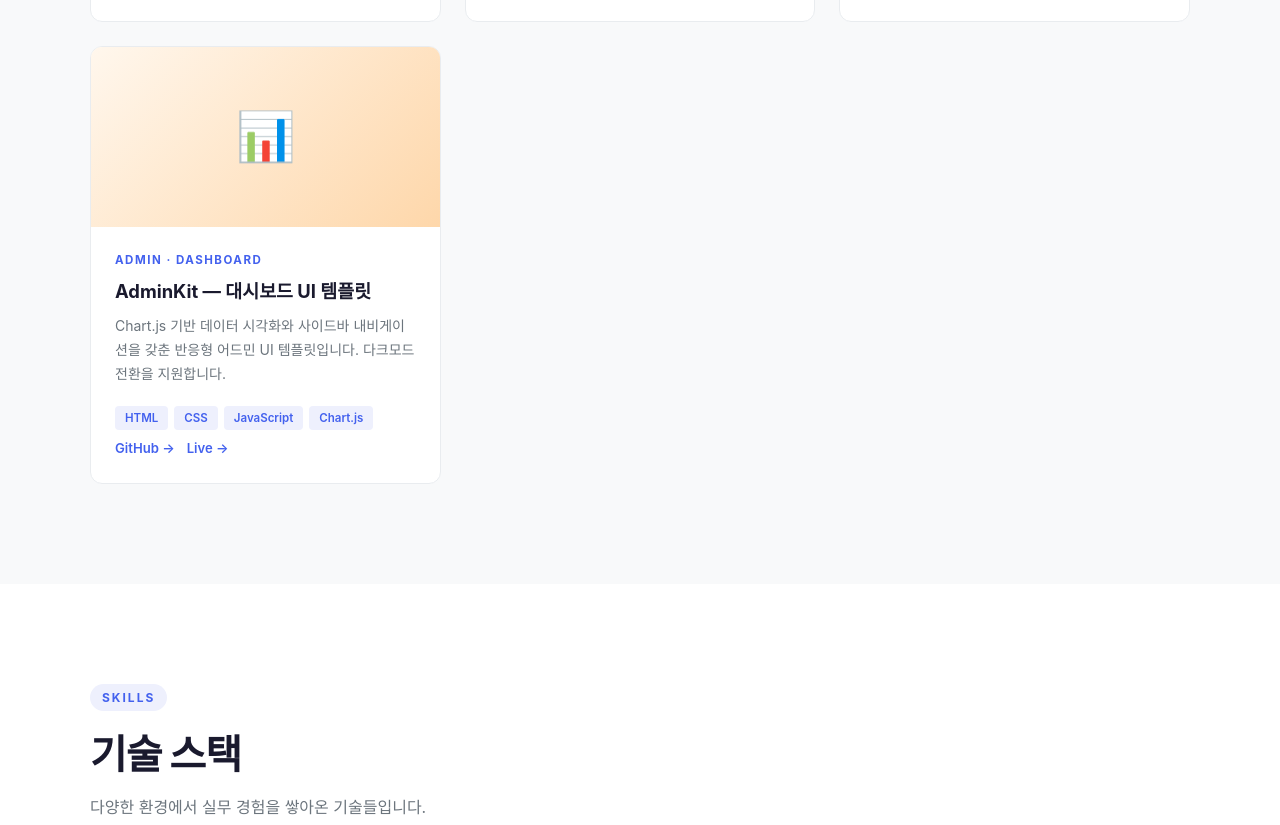
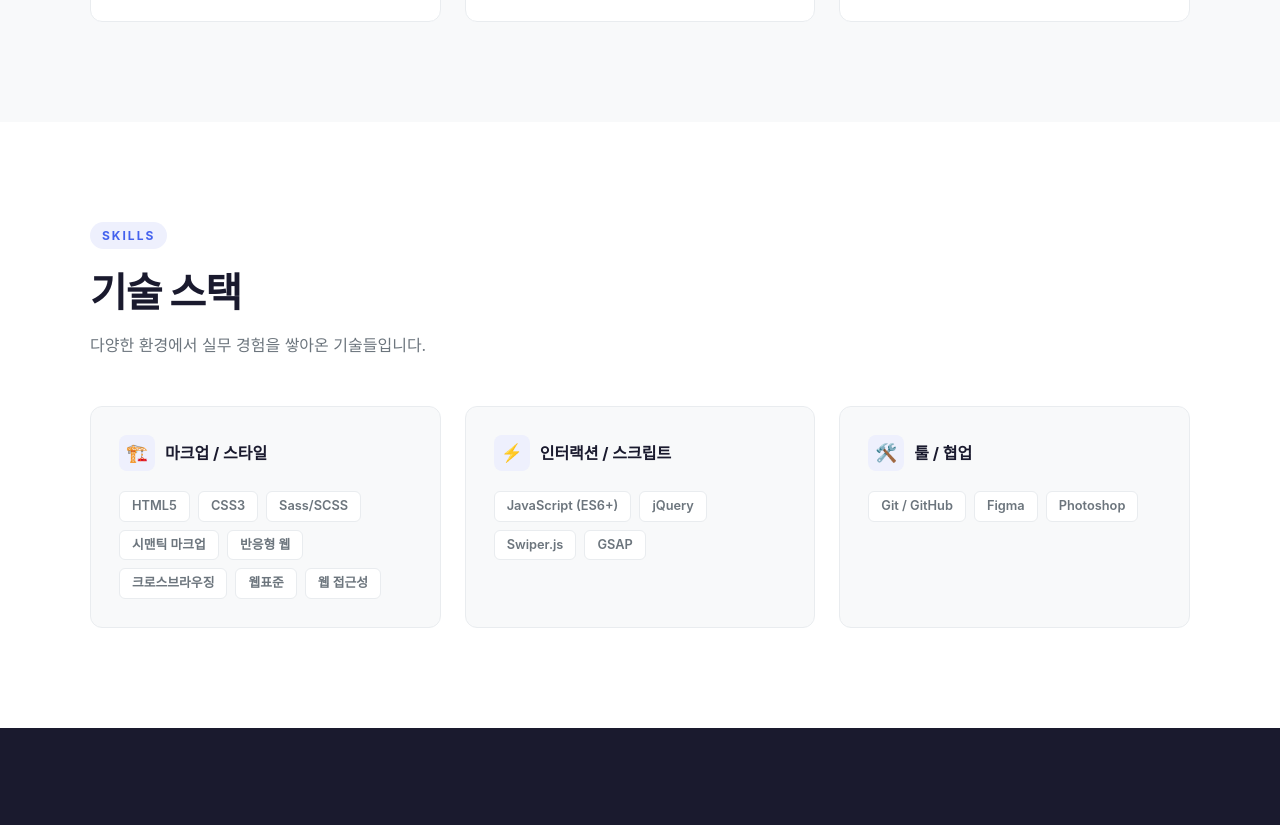
Before and after one commit to hwhmmm/2026-portfolio, a plain HTML site: page index.html in a window 1280 px wide. Shown: the part 2734-3559 px from the top of the page. Drawn offline with Linux system fonts and the light colour scheme.

Commit message:
update: index.html 수정
Co-Authored-By: Claude Sonnet 4.6 <noreply@anthropic.com>

```diff
--- a/index.html
+++ b/index.html
@@ -222,29 +222,6 @@
                     </div>
                 </div>
 
-                <div class="project-card fade-up">
-                    <div class="project-thumb project-thumb-4">📊</div>
-                    <div class="project-body">
-                        <p class="project-type">Admin · Dashboard</p>
-                        <h3 class="project-title">AdminKit — 대시보드 UI 템플릿</h3>
-                        <p class="project-desc">
-                            Chart.js 기반 데이터 시각화와 사이드바 내비게이션을 갖춘
-                            반응형 어드민 UI 템플릿입니다. 다크모드 전환을 지원합니다.
-                        </p>
-                        <div class="project-footer">
-                            <div class="project-tags">
-                                <span class="project-tag">HTML</span>
-                                <span class="project-tag">CSS</span>
-                                <span class="project-tag">JavaScript</span>
-                                <span class="project-tag">Chart.js</span>
-                            </div>
-                            <div class="project-links">
-                                <a href="https://github.com/hwhmmm/adminkit" target="_blank" rel="noopener" class="project-link">GitHub →</a>
-                                <a href="#" class="project-link">Live →</a>
-                            </div>
-                        </div>
-                    </div>
-                </div>
             </div>
         </div>
     </section>
@@ -294,6 +271,7 @@
                     <div class="skill-tags">
                         <span class="tag">Git / GitHub</span>
                         <span class="tag">Figma</span>
+                        <span class="tag">Photoshop</span>
                     </div>
                 </div>
             </div>
```
